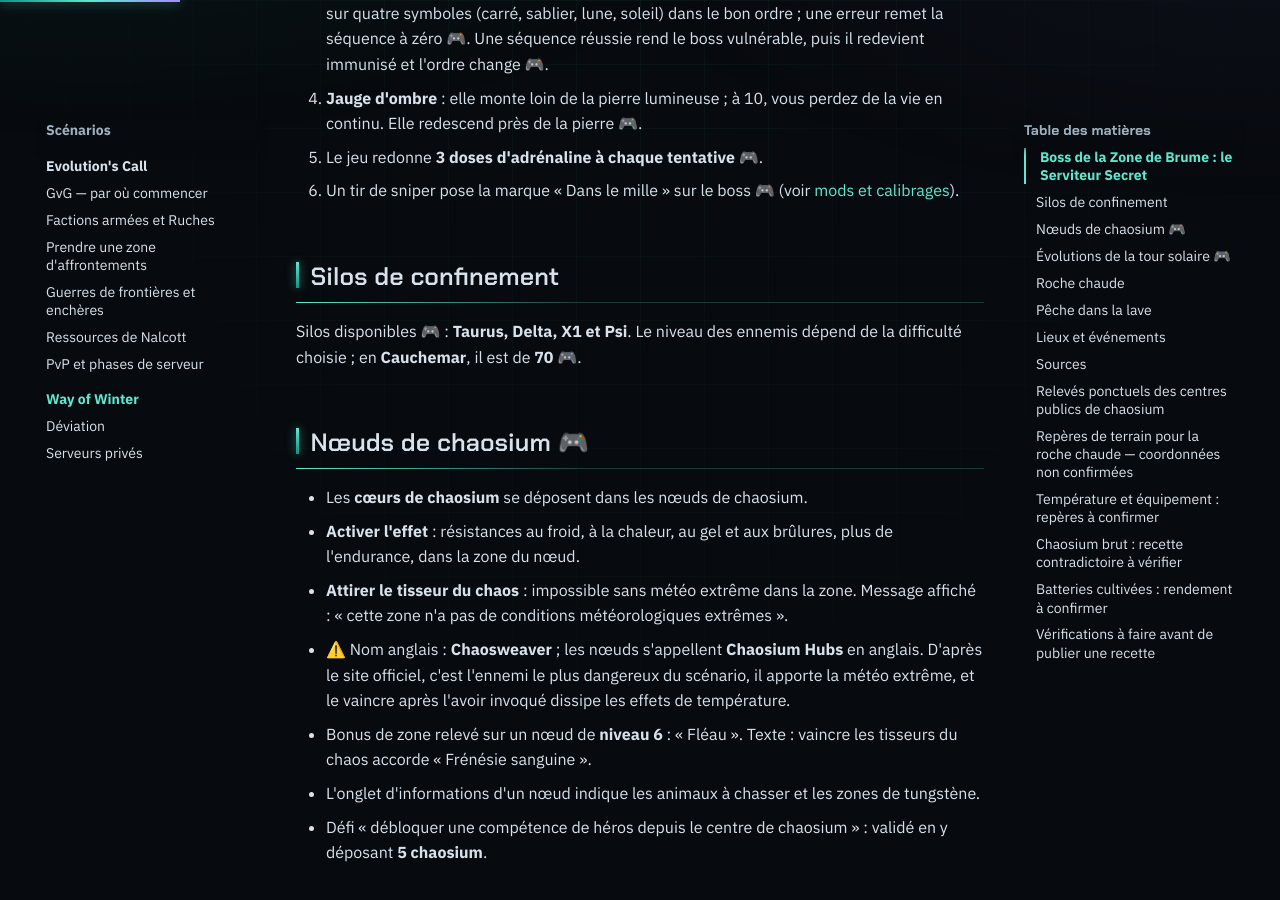
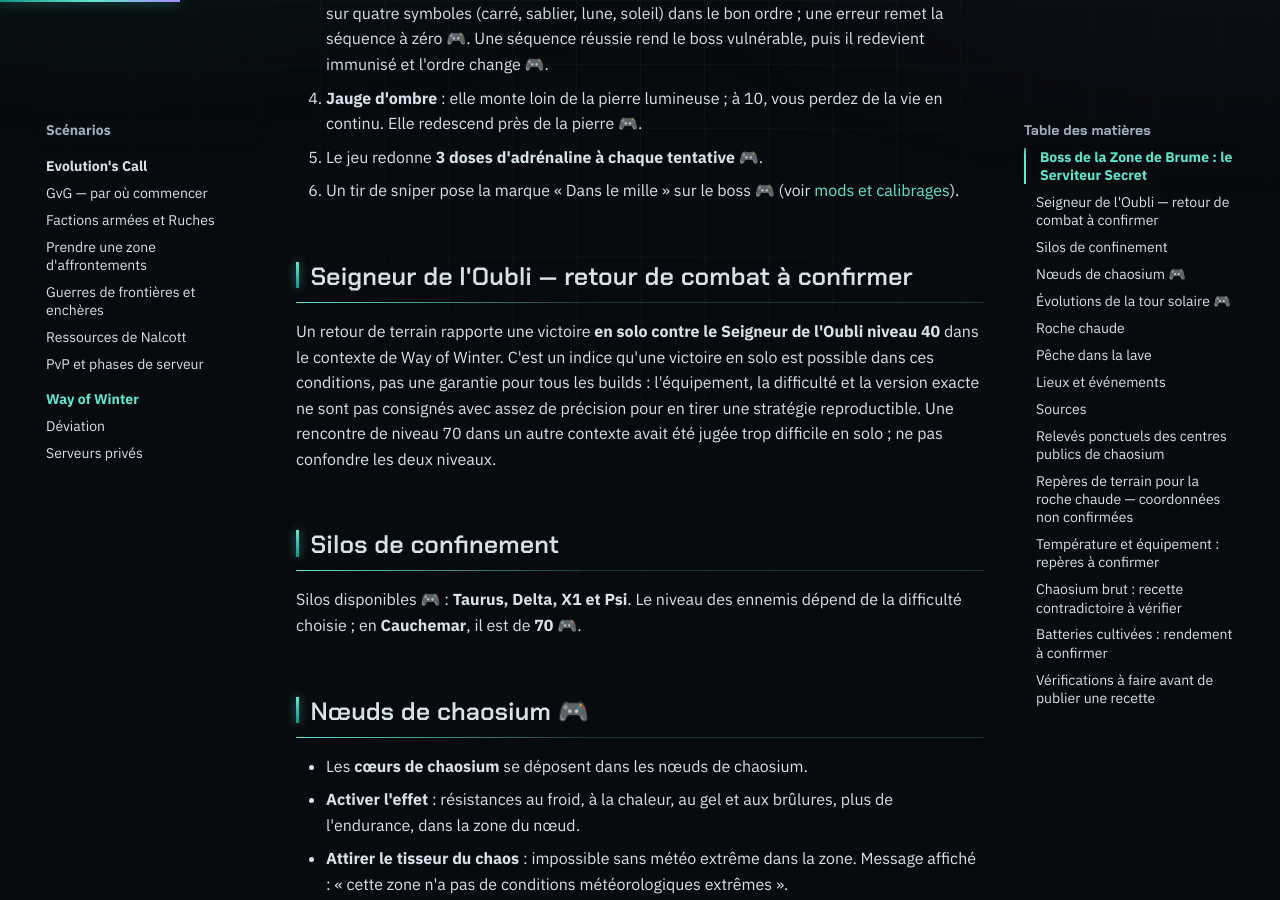
Before and after one commit to flav92/once-human-ps5-wiki, an MkDocs documentation site: the page built from docs/scenarios/way-of-winter.md, in a window 1280 px wide and 900 px high, scrolled down 746 px. Built offline with MkDocs 1.6.1 and Material for MkDocs 9.7.7, drawn with Linux system fonts in a browser that asks for light colours; comment, search, counter and statistics services are not loaded.

Commit message:
Conserve le retour de terrain sur le Seigneur de l'Oubli niveau 40

```diff
--- a/docs/scenarios/way-of-winter.md
+++ b/docs/scenarios/way-of-winter.md
@@ -18,6 +18,10 @@ Boss de fin de donjon, **niveau 60** 🎮.
 
 - Le jeu redonne **3 doses d'adrénaline à chaque tentative** 🎮.
 - Un tir de sniper pose la marque « Dans le mille » sur le boss 🎮 (voir [mods et calibrages](../jeu/mods-calibrages.md)).
+
+## Seigneur de l'Oubli — retour de combat à confirmer
+
+Un retour de terrain rapporte une victoire **en solo contre le Seigneur de l'Oubli niveau 40** dans le contexte de Way of Winter. C'est un indice qu'une victoire en solo est possible dans ces conditions, pas une garantie pour tous les builds : l'équipement, la difficulté et la version exacte ne sont pas consignés avec assez de précision pour en tirer une stratégie reproductible. Une rencontre de niveau 70 dans un autre contexte avait été jugée trop difficile en solo ; ne pas confondre les deux niveaux.
 
 ## Silos de confinement
 
```
